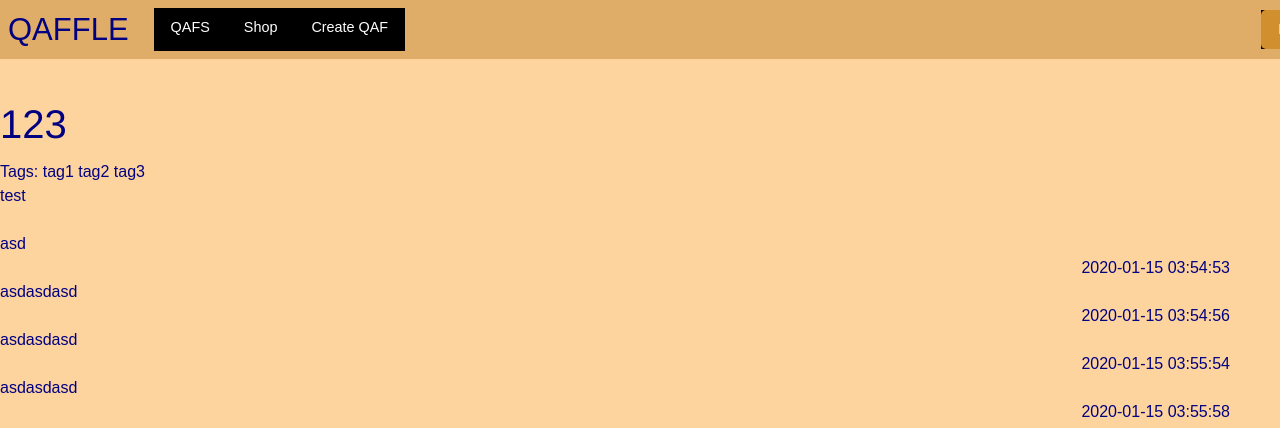
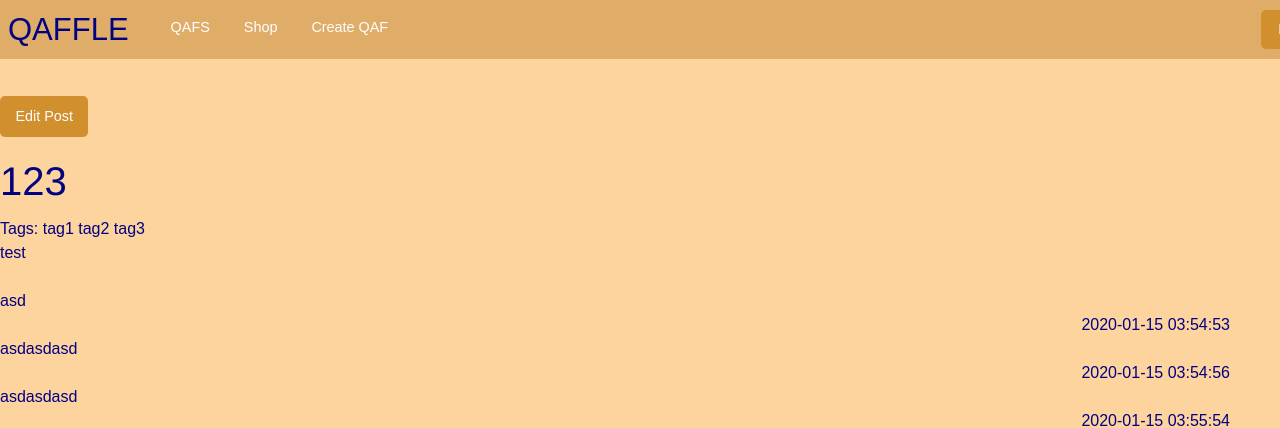
Before and after one commit to mzhang00/JoseMAD, a Flask app: page /qaf/1/1 in a window 1280 px wide. Shown: the top 428 px of the page. Run offline with Flask 2, Linux system fonts and the light colour scheme; the visitor is signed in with stand-in values (Sample User, id 1); data comes from the database, SQL or seed files in the repository; both versions use the stored data as it was after the commit; some libraries are stand-ins or nearby versions.

Commit message:
edit post

```diff
--- a/app.py
+++ b/app.py
@@ -127,7 +127,7 @@ def show_post(qaf_id,post_id):
     if current_user() == None:
       flash('You must be logged in to access this page', 'warning')
       return redirect( url_for( 'login'))
-    if (request.form):
+    if ('comment' in request.form):
         entry = request.form
         Comment.new_comment(current_user().id, entry['comment'], post_id, qaf_id)
     post = Post(post_id)
--- a/static/css/stylesheet.css
+++ b/static/css/stylesheet.css
@@ -37,7 +37,7 @@ li {
   text-align: center;
 }
 h1 {
-  color: navy);
+  color: navy;
   margin: auto;
   font-family: 'Overpass', sans-serif;
   text-align: center;
--- a/templates/base.html
+++ b/templates/base.html
@@ -18,10 +18,10 @@
     <div class="top-bar grid-x">
       <div class="top-bar-left grid-x">
         <a href="/"><h3 class="columns small-1">QAFFLE</h3></a>
-        <ul class = "menu" style = "margin-left:25px;background-color:black;">
-          <li><a class = "button" style="background-color:black;" href="/my_qafs">QAFS</a></li>
-          <li><a class = "button" style="background-color:black;" href="/shop">Shop</a></li>
-          <li><a class = "button" style="background-color:black;" href="/create_qaf">Create QAF</a></li>
+        <ul class = "menu" style = "margin-left:25px;background-color:rgb(224, 173, 104)">
+          <li><a class = "button" style="background-color:rgb(224, 173, 104)" href="/my_qafs">QAFS</a></li>
+          <li><a class = "button" style="background-color:rgb(224, 173, 104)" href="/shop">Shop</a></li>
+          <li><a class = "button" style="background-color:rgb(224, 173, 104)" href="/create_qaf">Create QAF</a></li>
         </ul>
         <span class="columns small-11"></span>
       </div>
@@ -33,7 +33,7 @@
           <a class="button small-5"href="/signup">Sign Up</a>
         </div>
         {% else %}
-          <ul class = "menu" style = "background-color:black;margin-left:200px">
+          <ul class = "menu" style = "background-color:rgb(224, 173, 104);margin-left:200px">
             <li><a class="button small-5" href="/logout">Logout</a></li>
           </ul>
         {% endif %}
--- a/templates/post.html
+++ b/templates/post.html
@@ -1,6 +1,7 @@
 {% extends "base.html" %}
 
 {% block content %}
+<a class="button" href="">Edit Post</a>
 <h2>{{ post.title }}</h2>
 Tags:
 {% for tag in post.tags %}
```
Also changed, not shown: qaffle_data.db.
